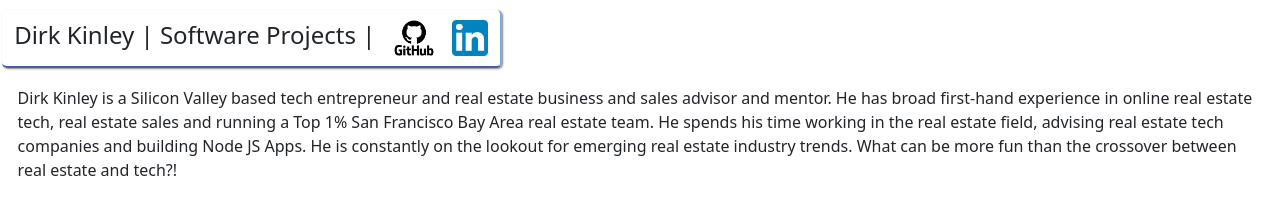
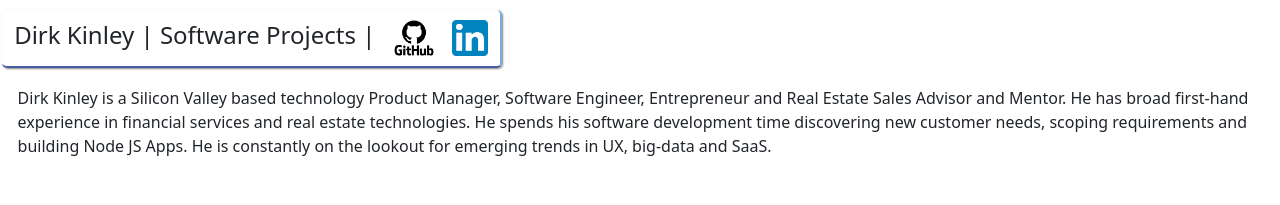
Before and after one commit to dkinley/portfolio-cards, a plain HTML site: page docs/index.html in a window 1280 px wide. Shown: the top 205 px of the page. Drawn offline with nearby package versions, Linux system fonts and the light colour scheme.

Commit message:
update to self descr

```diff
--- a/docs/index.html
+++ b/docs/index.html
@@ -52,12 +52,11 @@
     </nav>
     -->
 <div class="bio">
-    Dirk Kinley is a Silicon Valley based tech entrepreneur and real estate business and sales
-    advisor and mentor. He has broad first-hand experience in online real estate tech, real
-    estate sales and running a Top 1% San Francisco Bay Area real estate team. He spends his
-    time working in the real estate field, advising real estate tech companies and building Node
-    JS Apps. He is constantly on the lookout for emerging real estate industry trends. What can
-    be more fun than the crossover between real estate and tech?!
+    Dirk Kinley is a Silicon Valley based technology Product Manager, Software Engineer, Entrepreneur
+    and Real Estate Sales Advisor and Mentor. He has broad first-hand experience in financial services
+    and real estate technologies. He spends his software development time discovering new customer
+    needs, scoping requirements and building Node JS Apps. He is constantly on the lookout for
+    emerging trends in UX, big-data and SaaS.
 </div>
 <div class="container">
     <!-- CARD 1 -->
```
